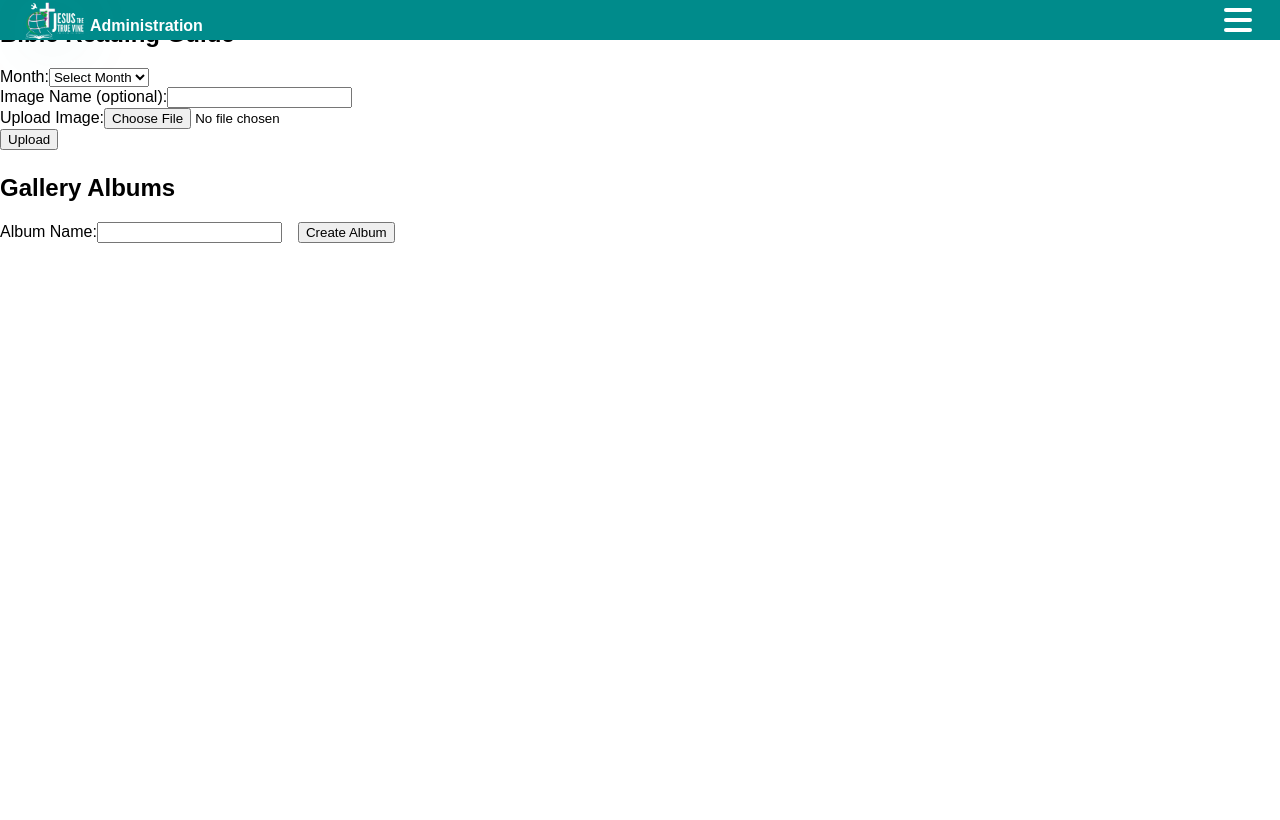
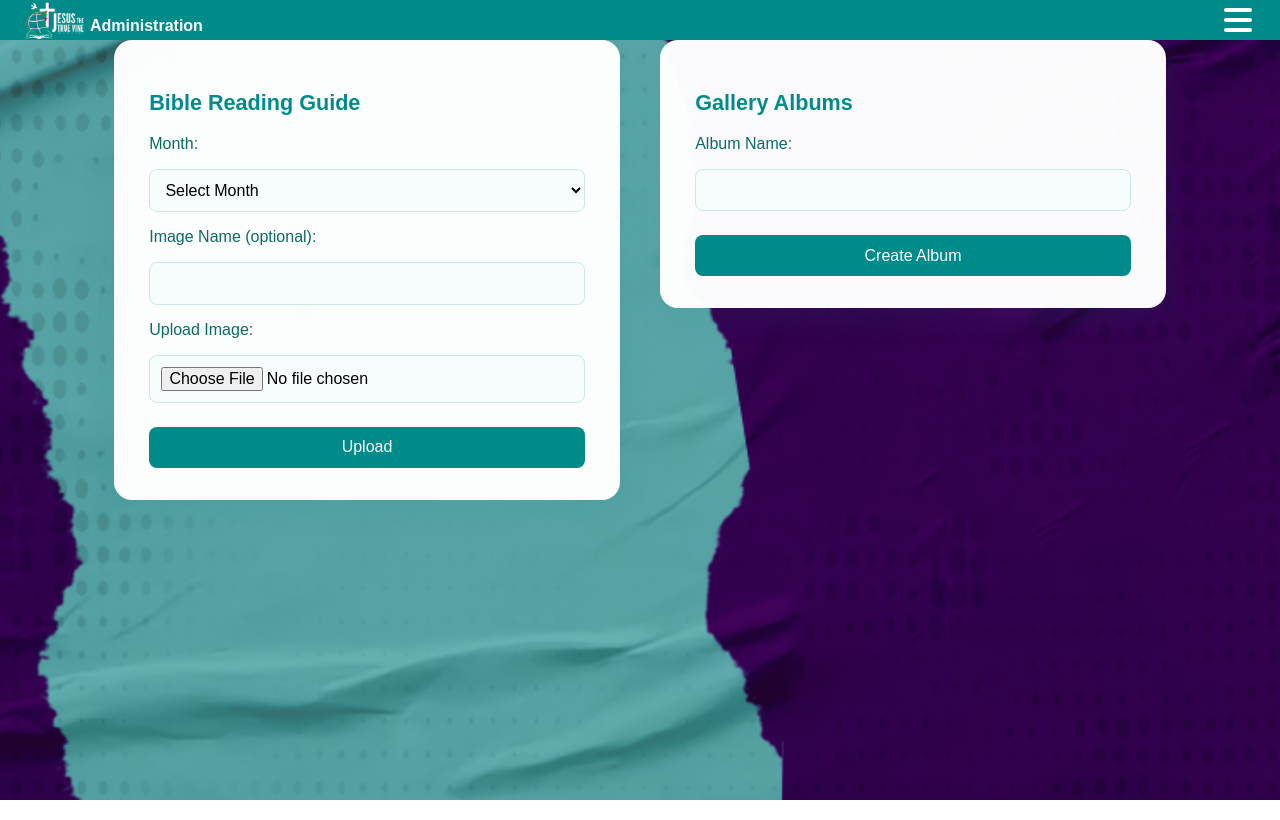
Before and after one commit to Noble636/DailyVotion, a React (Create React App) app: page /adminaddpictures in a window 1280 px wide. Built offline with nearby package versions, Linux system fonts and the light colour scheme.

Commit message:
Initial commit

```diff
--- a/src/components/Admin/AdminAddPictures.js
+++ b/src/components/Admin/AdminAddPictures.js
@@ -102,7 +102,15 @@ function AdminAddPictures() {
   };
 
   return (
-    <div className="adminaddpics-container">
+    <div
+      className="adminaddpics-container"
+      style={{
+        minHeight: '100vh',
+        background: "url('/JTVCF/for background picture/AdminDashboard.png') center center / cover no-repeat",
+        display: 'flex',
+        flexDirection: 'column',
+      }}
+    >
       <AdminTopBar
         menuItems={[
           { label: "Dashboard", link: "/admindashboard" },
@@ -110,46 +118,41 @@ function AdminAddPictures() {
         ]}
       />
       <div className="adminaddpics-main">
-        <div className="adminaddpics-left">
-          <h2>Bible Reading Guide</h2>
-          <form onSubmit={handleBrgUpload} style={{ marginBottom: '1.5rem' }}>
-            <label>Month:</label>
-            <select value={brgMonth} onChange={e => setBrgMonth(e.target.value)} required>
+        <div className="adminaddpics-card adminaddpics-left">
+          <h2 className="adminaddpics-title">Bible Reading Guide</h2>
+          <form onSubmit={handleBrgUpload} className="adminaddpics-form">
+            <label className="adminaddpics-label">Month:</label>
+            <select className="adminaddpics-select" value={brgMonth} onChange={e => setBrgMonth(e.target.value)} required>
               <option value="">Select Month</option>
               {['January','February','March','April','May','June','July','August','September','October','November','December'].map(m => (
                 <option key={m} value={m}>{m}</option>
               ))}
             </select>
-            <br />
-            <label>Image Name (optional):</label>
-            <input type="text" value={brgImageName} onChange={e => setBrgImageName(e.target.value)} />
-            <br />
-            <label>Upload Image:</label>
-            <input type="file" accept="image/*" onChange={e => setBrgImage(e.target.files[0])} required />
-            <br />
-            <button type="submit">Upload</button>
-            {brgStatus && <div style={{ marginTop: '0.7rem', color: '#008b8b' }}>{brgStatus}</div>}
+            <label className="adminaddpics-label">Image Name (optional):</label>
+            <input className="adminaddpics-input" type="text" value={brgImageName} onChange={e => setBrgImageName(e.target.value)} />
+            <label className="adminaddpics-label">Upload Image:</label>
+            <input className="adminaddpics-input" type="file" accept="image/*" onChange={e => setBrgImage(e.target.files[0])} required />
+            <button className="adminaddpics-btn" type="submit">Upload</button>
+            {brgStatus && <div className="adminaddpics-status">{brgStatus}</div>}
           </form>
         </div>
-        <div className="adminaddpics-right">
-          <h2>Gallery Albums</h2>
-          <form onSubmit={handleCreateAlbum} style={{ marginBottom: '1.5rem' }}>
-            <label>Album Name:</label>
-            <input type="text" value={albumName} onChange={e => setAlbumName(e.target.value)} required />
-            <button type="submit" style={{ marginLeft: '1rem' }}>Create Album</button>
+        <div className="adminaddpics-card adminaddpics-right">
+          <h2 className="adminaddpics-title">Gallery Albums</h2>
+          <form onSubmit={handleCreateAlbum} className="adminaddpics-form">
+            <label className="adminaddpics-label">Album Name:</label>
+            <input className="adminaddpics-input" type="text" value={albumName} onChange={e => setAlbumName(e.target.value)} required />
+            <button className="adminaddpics-btn" type="submit">Create Album</button>
           </form>
           {createdAlbumId && (
-            <form onSubmit={handleGalleryUpload}>
-              <label>Image Name (optional):</label>
-              <input type="text" value={galleryImageName} onChange={e => setGalleryImageName(e.target.value)} />
-              <br />
-              <label>Upload Image:</label>
-              <input type="file" accept="image/*" onChange={e => setGalleryImage(e.target.files[0])} required />
-              <br />
-              <button type="submit">Upload to Album</button>
+            <form onSubmit={handleGalleryUpload} className="adminaddpics-form">
+              <label className="adminaddpics-label">Image Name (optional):</label>
+              <input className="adminaddpics-input" type="text" value={galleryImageName} onChange={e => setGalleryImageName(e.target.value)} />
+              <label className="adminaddpics-label">Upload Image:</label>
+              <input className="adminaddpics-input" type="file" accept="image/*" onChange={e => setGalleryImage(e.target.files[0])} required />
+              <button className="adminaddpics-btn" type="submit">Upload to Album</button>
             </form>
           )}
-          {galleryStatus && <div style={{ marginTop: '0.7rem', color: '#008b8b' }}>{galleryStatus}</div>}
+          {galleryStatus && <div className="adminaddpics-status">{galleryStatus}</div>}
         </div>
       </div>
     </div>
--- a/src/css/Admin/AdminAddPictures.css
+++ b/src/css/Admin/AdminAddPictures.css
@@ -0,0 +1,102 @@
+/* Unique styles for AdminAddPictures */
+.adminaddpics-container {
+	min-height: 100vh;
+	width: 100vw;
+	display: flex;
+	flex-direction: column;
+	align-items: stretch;
+	justify-content: flex-start;
+}
+.adminaddpics-main {
+	display: flex;
+	flex-direction: row;
+	gap: 2.5rem;
+	justify-content: center;
+	align-items: flex-start;
+	width: 100%;
+	max-width: 1100px;
+	margin: 2.5rem auto 0 auto;
+	padding: 0 1.5rem;
+	box-sizing: border-box;
+}
+.adminaddpics-card {
+	background: rgba(255,255,255,0.98);
+	border-radius: 18px;
+	box-shadow: 0 8px 32px rgba(0,139,139,0.10);
+	padding: 2rem 2.2rem;
+	min-width: 340px;
+	max-width: 480px;
+	flex: 1 1 0;
+	display: flex;
+	flex-direction: column;
+	align-items: stretch;
+	margin-bottom: 2rem;
+}
+.adminaddpics-title {
+	color: #008b8b;
+	font-size: 1.35rem;
+	font-weight: bold;
+	margin-bottom: 1.2rem;
+	text-align: left;
+}
+.adminaddpics-form {
+	display: flex;
+	flex-direction: column;
+	gap: 0.8rem;
+}
+.adminaddpics-label {
+	font-weight: 500;
+	color: #0b6b66;
+	margin-bottom: 0.2rem;
+}
+.adminaddpics-input {
+	border: 1px solid #cbe7e7;
+	border-radius: 8px;
+	font-size: 1rem;
+	padding: 0.7rem;
+	margin-bottom: 0.2rem;
+	background: #f7fdfd;
+}
+.adminaddpics-select {
+	border: 1px solid #cbe7e7;
+	border-radius: 8px;
+	font-size: 1rem;
+	padding: 0.7rem;
+	background: #f7fdfd;
+	margin-bottom: 0.2rem;
+}
+.adminaddpics-btn {
+	background: #008b8b;
+	color: #fff;
+	border: none;
+	border-radius: 8px;
+	padding: 0.7rem 1.5rem;
+	font-size: 1rem;
+	font-weight: 500;
+	cursor: pointer;
+	margin-top: 0.5rem;
+	transition: background 0.18s;
+}
+.adminaddpics-btn:hover {
+	background: #006d6d;
+}
+.adminaddpics-status {
+	color: #008b8b;
+	font-weight: 500;
+	margin-top: 0.7rem;
+	font-size: 1rem;
+}
+@media (max-width: 900px) {
+	.adminaddpics-main {
+		flex-direction: column;
+		gap: 1.5rem;
+		align-items: stretch;
+		max-width: 98vw;
+		padding: 0 0.5rem;
+	}
+	.adminaddpics-card {
+		min-width: 0;
+		max-width: 98vw;
+		margin-bottom: 1.2rem;
+	}
+}
```
